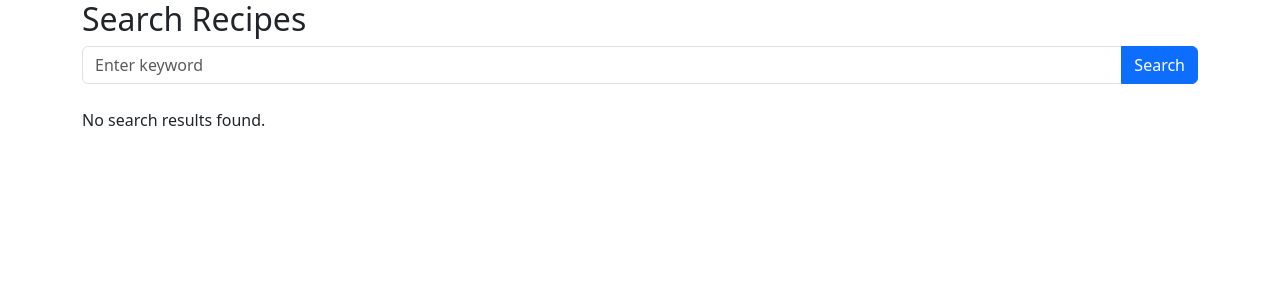
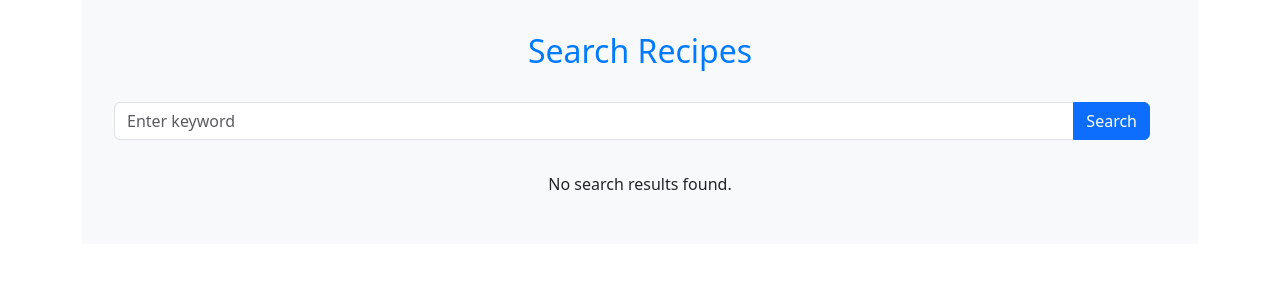
Before and after one commit to PrashanthDP12/RecipeApp, a React (Create React App) app: page /search-recipes in a window 1280 px wide. Shown: the top 300 px of the page. Built offline with nearby package versions, Linux system fonts and the light colour scheme.

Commit message:
Enhancing SearchRecipes component with styles

```diff
--- /dev/null
+++ b/src/Components/SearchRecipes.css
@@ -0,0 +1,37 @@
+.search-recipes-container {
+    text-align: center;
+    background-color: #f8f9fa;
+    padding: 2rem;
+  }
+
+  .search-recipes-title {
+    font-size: 2rem;
+    margin-bottom: 2rem;
+    color: #007bff;
+  }
+
+  .search-form {
+    margin-bottom: 2rem;
+    display: flex;
+    justify-content: center;
+  }
+
+  .input-group {
+    display: flex;
+    margin-right: 1rem;
+  }
+
+  .form-control {
+    padding: 0.5rem;
+  }
+
+  .btn-primary {
+    padding: 0.5rem 1rem;
+    background-color: #007bff;
+    color: #fff;
+    border: none;
+  }
+
+  .no-results {
+    margin-top: 1rem;
+  }
--- a/src/Components/SearchRecipes.jsx
+++ b/src/Components/SearchRecipes.jsx
@@ -1,6 +1,7 @@
 import React, { useState } from 'react';
 import { apiClient } from './api/apiClient';
 import SearchResults from './SearchResults';
+import './SearchRecipes.css';
 
 function SearchRecipes() {
   const [keyword, setKeyword] = useState('');
@@ -18,9 +19,9 @@ function SearchRecipes() {
   };
 
   return (
-    <div>
-      <h2>Search Recipes</h2>
-      <form onSubmit={handleSearch} className="mb-4">
+    <div className="search-recipes-container">
+      <h2 className="search-recipes-title">Search Recipes</h2>
+      <form onSubmit={handleSearch} className="search-form">
         <div className="input-group">
           <input
             type="text"
@@ -38,7 +39,7 @@ function SearchRecipes() {
       {searchResults.length > 0 ? (
         <SearchResults results={searchResults} />
       ) : (
-        <p>No search results found.</p>
+        <p className="no-results">No search results found.</p>
       )}
     </div>
   );
--- a/src/Components/SearchResults.js
+++ b/src/Components/SearchResults.js
@@ -1,5 +1,6 @@
 import React from 'react';
 import { Link } from 'react-router-dom';
+import { FaStar } from 'react-icons/fa';
 
 function SearchResults({ results }) {
   return (
@@ -9,7 +10,10 @@ function SearchResults({ results }) {
         {results.map((recipe) => (
           <div className="card" key={recipe.id}>
             <div className="card-body">
-              <h5 className="card-title font-weight-bold">{recipe.title}</h5>
+              <h5 className="card-title font-weight-bold">
+                {recipe.title}
+                {recipe.favorite && <FaStar style={{ color: 'gold' }} />}
+              </h5>
               <p className="card-text">{recipe.description}</p>
               <Link to={`/display-recipes/${recipe.recipeKey}`} className="btn btn-primary">
                 View Recipe
```
